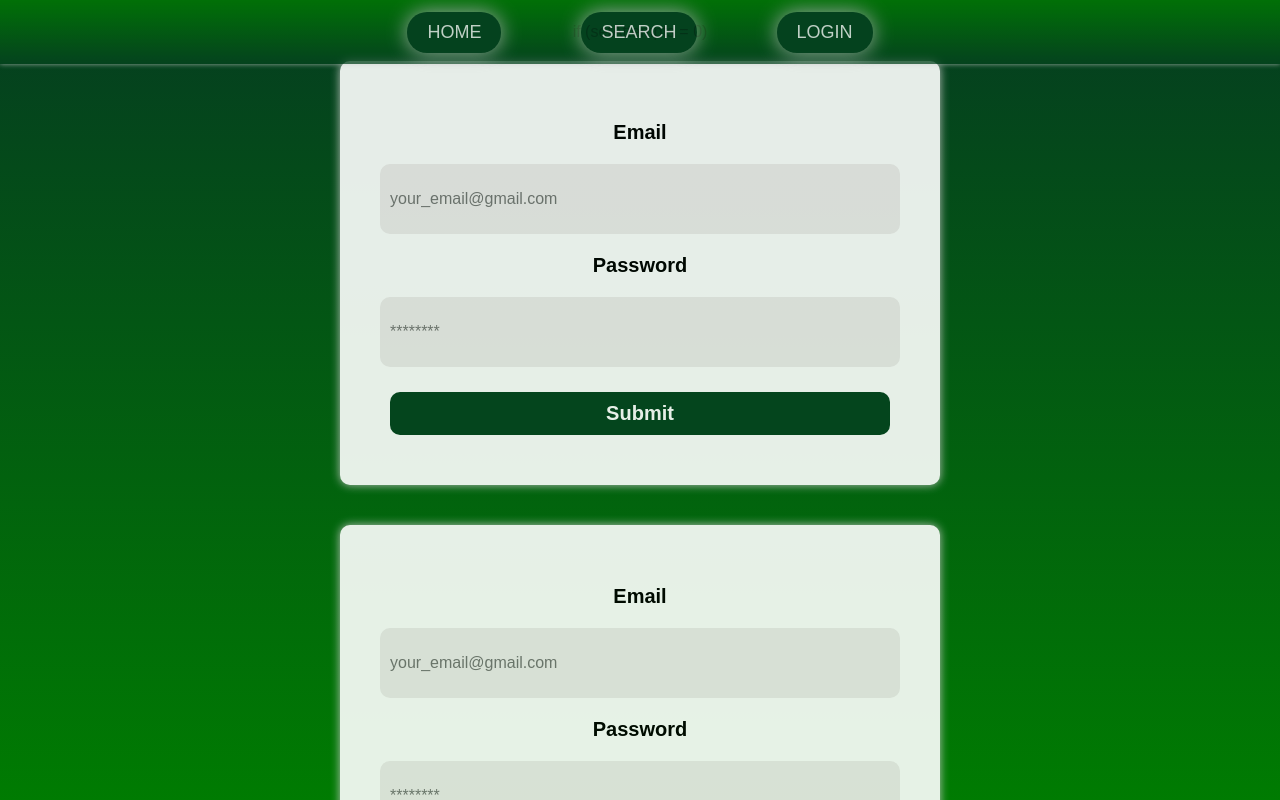
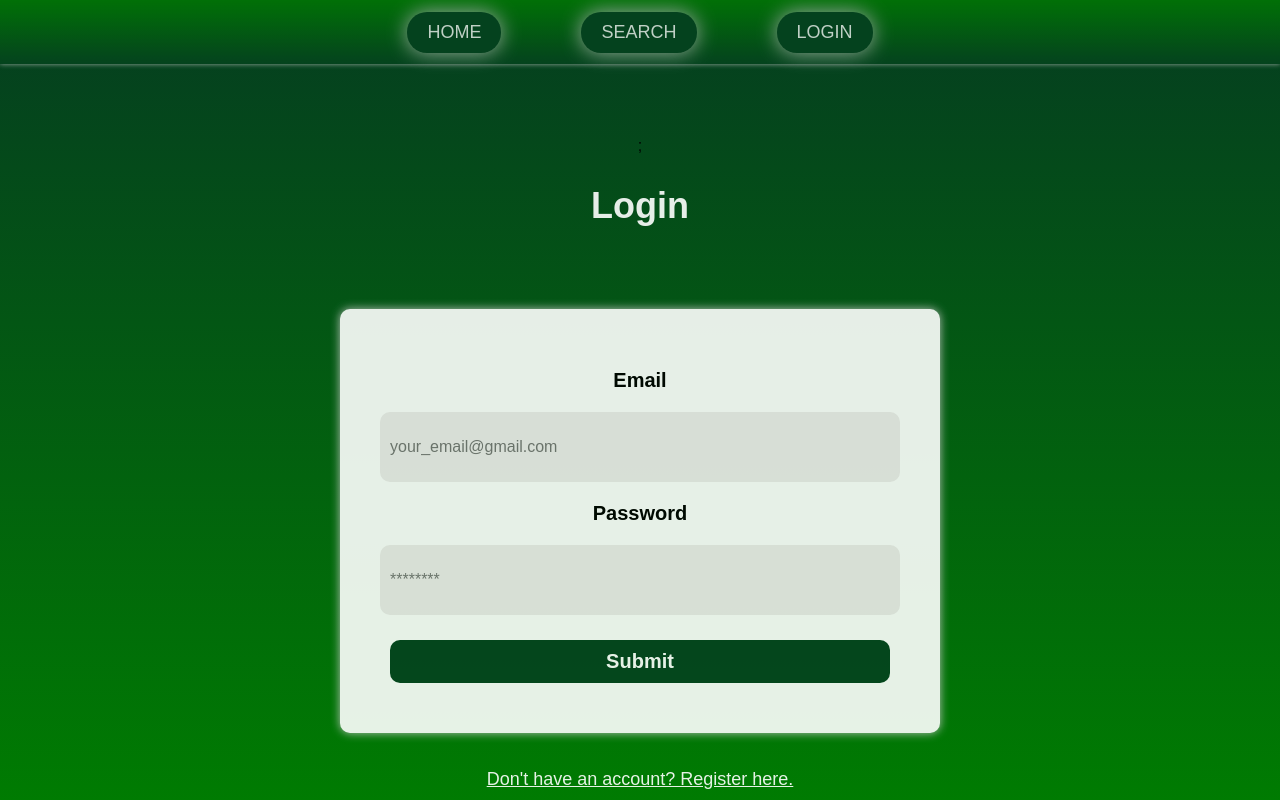
Before and after one commit to KariNurm/Library, a React (Create React App) app in the folder group-project/: page /login in a window 1280 px wide. Shown: the top 800 px of the page. Built offline with nearby package versions, Linux system fonts and the light colour scheme; data requests are answered from the project's data file.

Commit message:
.\Login.js

```diff
--- a/group-project/src/Login.js
+++ b/group-project/src/Login.js
@@ -23,6 +23,8 @@ const Login = (props) => {
         const data = useContext(UserContext)
 
         const [attempts, setAttempts] = useState(0);
+
+        console.log(setAttempts);
 
         const handleSubmit = (e) => {
             e.preventDefault();
@@ -53,8 +55,10 @@ const Login = (props) => {
 
         return (
             <div className="container" >
+                {setAttempts};
 
                 <h2>Login</h2>
+                <p> {setAttempts}</p>
                 <Modal isOpen={wrongOpen}
                        contentLabel="wrong email/password"
                        style={customStyles}
@@ -66,22 +70,27 @@ const Login = (props) => {
                             <button onClick={() => setWrongOpen(false)}>Close</button>
                         </div>
                 </Modal>
-                    if (setAttempts = 0) {
-                <form className="login-form" onSubmit={handleSubmit}>
+                    {setAttempts === 0 ?                <form className="login-form" onSubmit={handleSubmit}>
                         <label htmlFor="email">Email</label>
-                    <input className="login-input" value={email} onChange={(e) => setEmail(e.target.value)}type="email" placeholder="your_email@gmail.com" id="email" name="email" />
+                    <input className="login-input" value={email} onChange={(e) => setEmail(e.target.value)}type="email"
+                    placeholder="your_email@gmail.com" id="email" name="email" />
                     <label htmlFor="password">Password</label>
-                    <input className="login-input" value={password} onChange={(e) => setPassword(e.target.value)} type="password" placeholder="********" id="password" name="password" />
+                    <input className="login-input" value={password} onChange={(e) => setPassword(e.target.value)} type="password"
+                    placeholder="********" id="password" name="password" />
                     <button className="login-button" type="submit">Submit</button>
                 </form>
-                    }
+                     :
+
                         <form className="login-form" onSubmit={handleSubmit}>
                         <label htmlFor="email">Email</label>
-                    <input className="login-input" value={email} onChange={(e) => setEmail(e.target.value)}type="email" placeholder="your_email@gmail.com" id="email" name="email" disabled/>
+                    <input className="login-input" value={email} onChange={(e) => setEmail(e.target.value)}type="email"
+                    placeholder="your_email@gmail.com" id="email" name="email"/>
                     <label htmlFor="password">Password</label>
-                    <input className="login-input" value={password} onChange={(e) => setPassword(e.target.value)} type="password" placeholder="********" id="password" name="password" disabled />
+                    <input className="login-input" value={password} onChange={(e) => setPassword(e.target.value)} type="password"
+                    placeholder="********" id="password" name="password"/>
                     <button className="login-button" type="submit">Submit</button>
                     </form>
+                }
 
                 <button className="link-btn" onClick={() => props.onFormSwitch('register')}>Don't have an account? Register here.</button>
                 </div>
```
